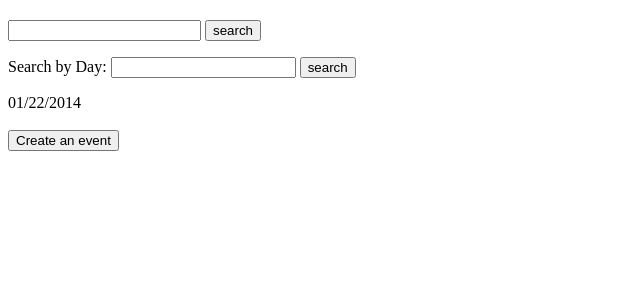
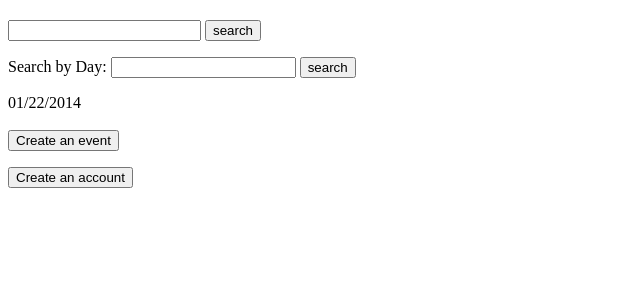
Before and after one commit to gracebenz/Midd_Calendar, a PHP site: page /mainPage.php in a window 1280 px wide. Shown: the part 35-335 px from the top of the page, without its empty margins (0-640 px from the left). Run offline with PHP 8.4, Linux system fonts and the light colour scheme; data that the repository does not hold is empty; some libraries are stand-ins or nearby versions.

Commit message:
merge everything

```diff
--- a/creator.php
+++ b/creator.php
@@ -56,7 +56,7 @@ $con = mysqli_connect(DB_SERVER, DB_USERNAME, DB_PASSWORD, DB_DATABASE) or die("
 
 <html>
 	<head>
-		<link type="text/css" rel="stylesheet" href="entryStylesheet.css"/>
+		<!--<link type="text/css" rel="stylesheet" href="entryStylesheet.css"/>-->
 		<title>User Registration</title>
 	</head>
 
--- a/mainPage.php
+++ b/mainPage.php
@@ -130,6 +130,10 @@ January 2014
 			<input type="submit" value="Create an event"/>
 		</form>
 
+		<form action="creator.php" method="post">
+			<input type="submit" value="Create an account"/>
+		</form>
+
 		</div>
 
 	</body>
```
